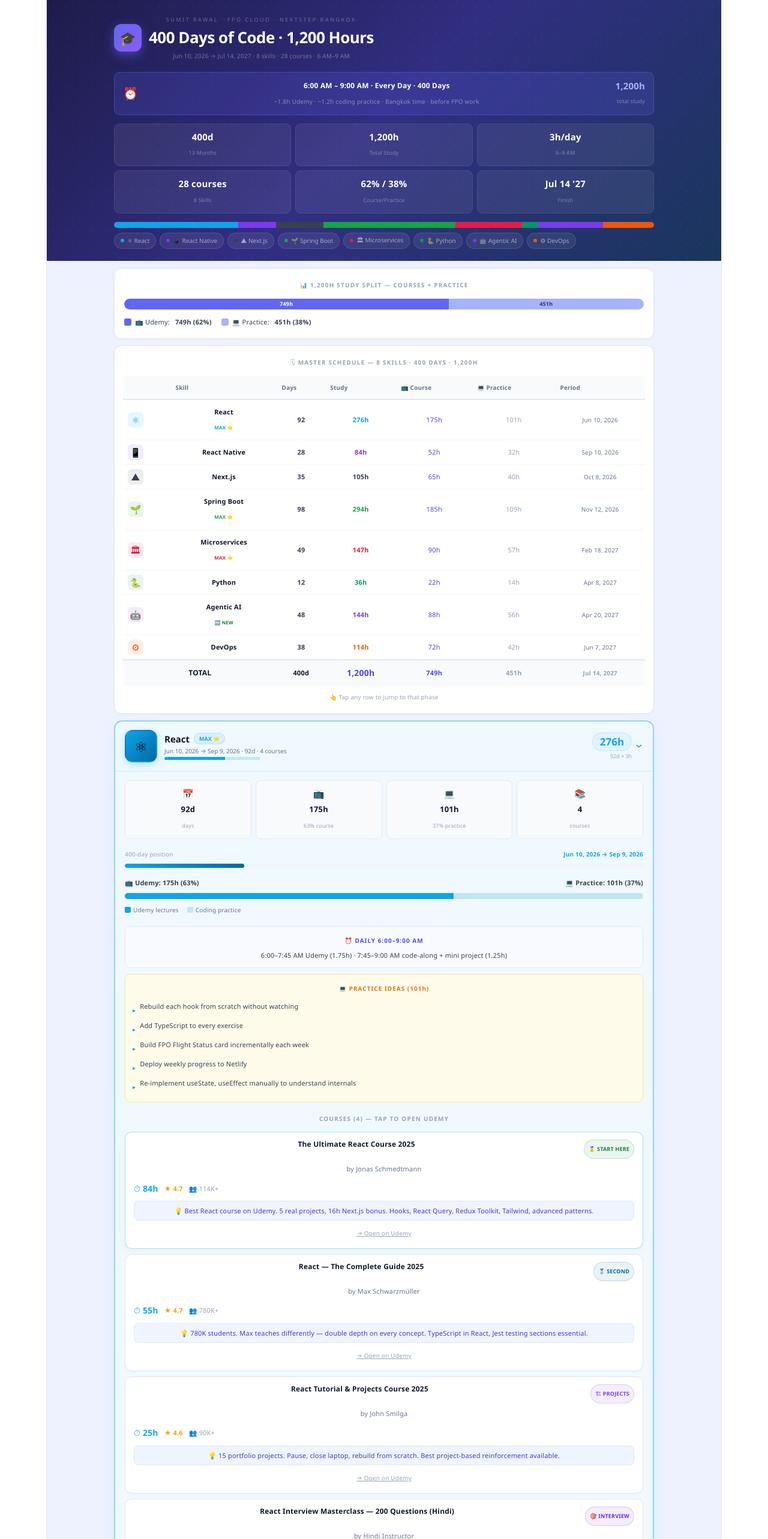
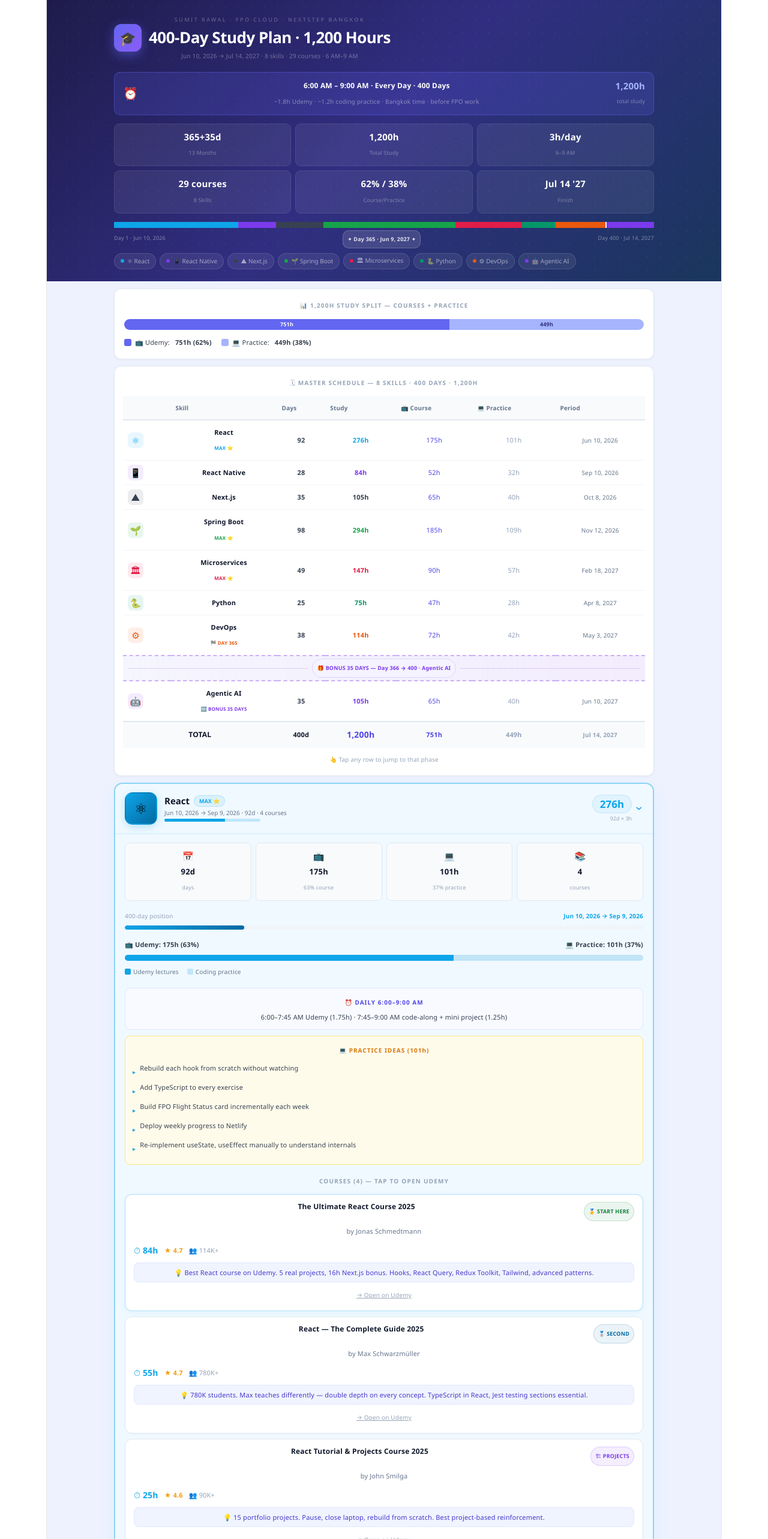
Before and after one commit to sumitrawaltiger/best-udemy-courses-of-fullstack, a React (Vite) app: page / in a window 1280 px wide. Shown: the top 2566 px of the page at 60% size. Built offline with nearby package versions, Linux system fonts and the light colour scheme.

Commit message:
Updating 400 days of code

```diff
--- a/src/App.jsx
+++ b/src/App.jsx
@@ -58,7 +58,7 @@
         url: 'https://www.udemy.com/course/react-tutorial-and-projects-course/',
         tag: '🏗 PROJECTS',
         tc: '#7C3AED',
-        why: '15 portfolio projects. Pause, close laptop, rebuild from scratch. Best project-based reinforcement available.',
+        why: '15 portfolio projects. Pause, close laptop, rebuild from scratch. Best project-based reinforcement.',
       },
       {
         h: 11,
@@ -69,7 +69,7 @@
         url: 'https://www.udemy.com/course/react-interview-masterclass-top-200-questions-in-hindi/',
         tag: '🎯 INTERVIEW',
         tc: '#6D28D9',
-        why: '200 Q&A consolidates everything learned. Do in last week as your exit exam before React Native.',
+        why: '200 Q&A consolidates everything. Do in last week as your exit exam before React Native.',
       },
     ],
   },
@@ -119,7 +119,7 @@
         url: 'https://www.udemy.com/course/react-native-the-practical-guide/',
         tag: '🥈 SECOND',
         tc: '#0369A1',
-        why: 'Max covers animations, device APIs (camera, location, haptics) Grider skips. Different angle = deeper understanding.',
+        why: 'Max covers animations, device APIs (camera, location, haptics) that Grider skips. Different angle = deeper understanding.',
       },
     ],
   },
@@ -180,7 +180,7 @@
         url: 'https://www.udemy.com/course/nextjs-fullstack-development-2023-by-anil-dollor',
         tag: '🇮🇳 HINDI',
         tc: '#D97706',
-        why: 'Hindi full-stack walkthrough. Deployment + full-stack patterns explained very clearly in Hindi.',
+        why: 'Hindi full-stack walkthrough. Deployment and full-stack patterns explained very clearly.',
       },
     ],
   },
@@ -205,7 +205,7 @@
       'Write JUnit tests for every class you build',
       'Build Flight CRUD REST API from scratch each week',
       'Try to reproduce the exercise BEFORE watching the solution',
-      'Map every concept to FPO: Spring Bean = Lambda function',
+      'Map every concept to FPO: Spring Bean = Lambda, JPA = DynamoDB',
       'Run your API with Docker Compose + Postman collection',
     ],
     courses: [
@@ -346,13 +346,13 @@
     dark: '#047857',
     bg: '#ECFDF5',
     border: '#A7F3D0',
-    days: 12,
-    total: 36,
-    courseH: 22,
-    practiceH: 14,
+    days: 25,
+    total: 75,
+    courseH: 47,
+    practiceH: 28,
     offset: 302,
     startDate: 'Apr 8, 2027',
-    endDate: 'Apr 19, 2027',
+    endDate: 'May 2, 2027',
     tag: '',
     daily:
       '6:00–7:30 AM Udemy (1.5h) · 7:30–9:00 AM write Python scripts (1.5h)',
@@ -361,19 +361,19 @@
       'Build a server health checker using subprocess + requests',
       'Parse CloudWatch logs with regex in Python',
       'Write a Kubernetes pod monitor using the K8s Python client',
-      'Automate a daily FPO infra report to Slack',
+      'Automate a daily FPO infra report to Slack with Python',
     ],
     courses: [
       {
-        h: 13,
+        h: 22,
         rating: 4.8,
         stu: '3M+',
-        title: '100 Days of Code — Python Pro Bootcamp (Days 1–30 only)',
+        title: '100 Days of Code — Python Pro Bootcamp (Days 1–55)',
         by: 'Dr. Angela Yu',
         url: 'https://www.udemy.com/course/100-days-of-code/',
         tag: '🥇 PRIMARY',
         tc: '#15803D',
-        why: 'Best Python course ever made. 4.8★, 500K reviews. Focus Days 1–30 only (core syntax, OOP, file I/O). Skip data science sections entirely.',
+        why: 'Best Python course ever. 4.8★, 500K reviews. Focus Days 1–55 (core + scripting). Skip data science days entirely.',
       },
       {
         h: 9,
@@ -384,79 +384,29 @@
         url: 'https://www.udemy.com/course/automate/',
         tag: '⚙ AUTOMATE',
         tc: '#0369A1',
-        why: 'Pure DevOps automation focus — file I/O, subprocess, regex for log parsing, scheduling. 9h, extremely dense and practical.',
-      },
-    ],
-  },
-  {
-    id: 'agentic',
-    name: 'Agentic AI',
-    icon: '🤖',
-    color: '#7C3AED',
-    dark: '#6D28D9',
-    bg: '#F5F3FF',
-    border: '#DDD6FE',
-    days: 48,
-    total: 144,
-    courseH: 88,
-    practiceH: 56,
-    offset: 314,
-    startDate: 'Apr 20, 2027',
-    endDate: 'Jun 6, 2027',
-    tag: '🆕 NEW',
-    daily:
-      '6:00–7:30 AM Udemy (1.5h) · 7:30–9:00 AM build agents in Python (1.5h)',
-    practice: [
-      'Build a RAG pipeline querying your own FPO documentation',
-      'Create a multi-agent research tool with LangGraph',
-      'Deploy a LangChain agent as an AWS Lambda function using boto3',
-      'Build FPO AI assistant: natural language queries over flight data',
-      'Ship one complete agent project to GitHub each week',
-    ],
-    courses: [
-      {
-        h: 22,
+        why: 'Pure DevOps automation — file I/O, subprocess, regex for log parsing, scheduling. 9h, extremely dense.',
+      },
+      {
+        h: 9,
+        rating: 4.6,
+        stu: '100K+',
+        title: 'Python Mega Course — Build 10 Real Apps',
+        by: 'Ardit Sulce',
+        url: 'https://www.udemy.com/course/the-python-mega-course/',
+        tag: '🏗 PROJECTS',
+        tc: '#7C3AED',
+        why: "10 real projects bridge fundamentals to practical DevOps scripting. Reinforces Angela's concepts with hands-on apps.",
+      },
+      {
+        h: 7,
         rating: 4.7,
-        stu: '60K+',
-        title: 'ChatGPT + Generative AI Masterclass 2026',
-        by: 'Dr. Frank Kane (ex-Amazon)',
-        url: 'https://www.udemy.com/course/chatgpt-and-generative-ai/',
-        tag: '✨ GEN AI FIRST',
+        stu: '500K+',
+        title: 'Complete Python Bootcamp (DevOps scripts focus)',
+        by: 'Jose Portilla',
+        url: 'https://www.udemy.com/course/complete-python-bootcamp/',
+        tag: '🔧 DEVOPS',
         tc: '#D97706',
-        why: 'Start here before LangChain. Ex-Amazon. Covers LLMs, embeddings, RAG, prompt engineering (CoT, ReAct), AWS Bedrock. Essential GenAI foundation.',
-      },
-      {
-        h: 22,
-        rating: 4.7,
-        stu: '114K+',
-        title: 'LangChain: Develop LLM Powered Applications',
-        by: 'Eden Marco',
-        url: 'https://www.udemy.com/course/langchain/',
-        tag: '🔗 LANGCHAIN',
-        tc: '#0369A1',
-        why: '114K students. LangChain fundamentals, RAG pipelines, vector databases (Pinecone, FAISS), memory, tool calling. Foundation for LangGraph.',
-      },
-      {
-        h: 30,
-        rating: 4.7,
-        stu: '50K+',
-        title: 'Complete Agentic AI Engineering Course 2026',
-        by: 'Ed Donner',
-        url: 'https://www.udemy.com/course/the-complete-agentic-ai-engineering-course/',
-        tag: '🤖 FLAGSHIP',
-        tc: '#7C3AED',
-        why: 'THE 2026 flagship: 8 real projects — Career Digital Twin, Deep Research, SDR Agent, Engineering Team, Browser Agent. OpenAI Agents SDK + CrewAI + LangGraph + AutoGen + MCP.',
-      },
-      {
-        h: 14,
-        rating: 4.6,
-        stu: '35K+',
-        title: 'AI Agents: Automation & Business with LangChain & LLMs',
-        by: 'Eden Marco',
-        url: 'https://www.udemy.com/course/ai-agents-automation-business-with-langchain-llm/',
-        tag: '🏢 BUSINESS',
-        tc: '#15803D',
-        why: 'Business automation agents, AutoGen multi-agent teams, LangFlow, BabyAGI patterns. Bridges theory to real-world automation.',
+        why: "Portilla's DevOps-relevant sections: subprocess, os/sys, argparse, logging. Perfect complement to Sweigart for FPO automation work.",
       },
     ],
   },
@@ -472,17 +422,17 @@
     total: 114,
     courseH: 72,
     practiceH: 42,
-    offset: 362,
-    startDate: 'Jun 7, 2027',
-    endDate: 'Jul 14, 2027',
-    tag: '',
+    offset: 327,
+    startDate: 'May 3, 2027',
+    endDate: 'Jun 9, 2027',
+    tag: '🏁 DAY 365',
     daily:
       '6:00–7:40 AM Udemy (1.67h) · 7:40–9:00 AM terminal labs + hands-on (1.33h)',
     practice: [
       'Run every K8s command in KodeKloud terminal labs',
       'Write Terraform for one AWS resource you use daily in FPO',
       'Set up GitHub Actions CI for your Spring Boot API project',
-      'Deploy your full 400-day capstone with Docker Compose + K8s',
+      'Deploy your full 365-day capstone with Docker Compose + K8s',
       'Propose one concrete DevOps improvement to Karsten from this phase',
     ],
     courses: [
@@ -517,7 +467,7 @@
         url: 'https://www.udemy.com/course/mastering-devops-with-anil-dollor-2023/',
         tag: '🇮🇳 HINDI',
         tc: '#D97706',
-        why: 'Hindi DevOps recap — ties everything together in your native language. Perfect closure for the 400-day journey.',
+        why: 'Hindi DevOps recap — ties everything together in your native language. Great closure for the 365-day block.',
       },
       {
         h: 9,
@@ -529,6 +479,67 @@
         tag: '🏗 TERRAFORM',
         tc: '#059669',
         why: 'Essential IaC for FPO AWS automation. KodeKloud interactive labs = hands-on from day 1.',
+      },
+    ],
+  },
+  {
+    id: 'agentic',
+    name: 'Agentic AI',
+    icon: '🤖',
+    color: '#7C3AED',
+    dark: '#6D28D9',
+    bg: '#F5F3FF',
+    border: '#DDD6FE',
+    days: 35,
+    total: 105,
+    courseH: 65,
+    practiceH: 40,
+    offset: 365,
+    startDate: 'Jun 10, 2027',
+    endDate: 'Jul 14, 2027',
+    tag: '🆕 BONUS 35 DAYS',
+    daily:
+      '6:00–7:30 AM Udemy (1.5h) · 7:30–9:00 AM build AI agents in Python (1.5h)',
+    practice: [
+      'Build a RAG pipeline querying your own FPO documentation',
+      'Create a LangGraph multi-agent research workflow',
+      'Deploy a LangChain agent as an AWS Lambda function',
+      'Build FPO AI assistant: natural language queries over flight data',
+      'Ship one complete agent project to GitHub each week',
+    ],
+    courses: [
+      {
+        h: 22,
+        rating: 4.7,
+        stu: '60K+',
+        title: 'ChatGPT + Generative AI Masterclass 2026',
+        by: 'Dr. Frank Kane (ex-Amazon)',
+        url: 'https://www.udemy.com/course/chatgpt-and-generative-ai/',
+        tag: '✨ GEN AI FIRST',
+        tc: '#D97706',
+        why: 'Start here before LangChain. Ex-Amazon. LLMs, embeddings, RAG, prompt engineering (CoT, ReAct), AWS Bedrock. Essential GenAI foundation.',
+      },
+      {
+        h: 30,
+        rating: 4.7,
+        stu: '50K+',
+        title: 'Complete Agentic AI Engineering Course 2026',
+        by: 'Ed Donner',
+        url: 'https://www.udemy.com/course/the-complete-agentic-ai-engineering-course/',
+        tag: '🤖 FLAGSHIP',
+        tc: '#7C3AED',
+        why: 'THE 2026 flagship: 8 real projects — Career Digital Twin, Deep Research, SDR Agent, Engineering Team. OpenAI Agents SDK + CrewAI + LangGraph + AutoGen + MCP.',
+      },
+      {
+        h: 13,
+        rating: 4.7,
+        stu: '114K+',
+        title: 'LangChain: Develop LLM Powered Applications',
+        by: 'Eden Marco',
+        url: 'https://www.udemy.com/course/langchain/',
+        tag: '🔗 LANGCHAIN',
+        tc: '#0369A1',
+        why: '114K students. LangChain chains, RAG pipelines, vector databases (Pinecone, FAISS), memory, tool calling. Foundation for building production agents.',
       },
     ],
   },
@@ -1150,7 +1161,7 @@
                   lineHeight: 1.15,
                 }}
               >
-                400 Days of Code · 1,200 Hours
+                400-Day Study Plan · 1,200 Hours
               </div>
               <div
                 style={{
@@ -1208,7 +1219,7 @@
             }}
           >
             {[
-              ['400d', '13 Months'],
+              ['365+35d', '13 Months'],
               ['1,200h', 'Total Study'],
               ['3h/day', '6–9 AM'],
               [TOT_COURSES + ' courses', '8 Skills'],
@@ -1247,14 +1258,15 @@
             ))}
           </div>
 
-          {/* 400-day visual bar */}
-          <div
-            style={{
+          {/* 400-day visual bar with Day-365 boundary */}
+          <div style={{ marginBottom: 8 }}>
+            <div
+              style={{
+                position: 'relative',
                 height: 10,
                 borderRadius: 5,
-              overflow: 'hidden',
-              display: 'flex',
-              marginBottom: 8,
+                overflow: 'visible',
+                display: 'flex',
                 boxShadow: 'inset 0 1px 3px rgba(0,0,0,0.3)',
               }}
             >
@@ -1264,12 +1276,63 @@
                 ['#374151', 35],
                 ['#16A34A', 98],
                 ['#E11D48', 49],
-              ['#059669', 12],
-              ['#7C3AED', 48],
+                ['#059669', 25],
                 ['#EA580C', 38],
+                ['#7C3AED', 35],
               ].map(([col, fl], i) => (
-              <div key={i} style={{ flex: fl, background: col }} />
+                <div
+                  key={i}
+                  style={{
+                    flex: fl,
+                    background: col,
+                    position: 'relative',
+                    overflow: 'hidden',
+                  }}
+                >
+                  {i === 6 && (
+                    <div
+                      style={{
+                        position: 'absolute',
+                        right: -1,
+                        top: 0,
+                        bottom: 0,
+                        width: 3,
+                        background: '#fff',
+                        opacity: 0.95,
+                        zIndex: 3,
+                      }}
+                    />
+                  )}
+                </div>
               ))}
+            </div>
+            <div
+              style={{
+                display: 'flex',
+                justifyContent: 'space-between',
+                marginTop: 4,
+              }}
+            >
+              <span style={{ fontSize: 9, color: 'rgba(255,255,255,0.42)' }}>
+                Day 1 · Jun 10, 2026
+              </span>
+              <span
+                style={{
+                  fontSize: 9,
+                  fontWeight: 800,
+                  color: 'rgba(255,255,255,0.85)',
+                  background: 'rgba(255,255,255,0.12)',
+                  padding: '1px 7px',
+                  borderRadius: 10,
+                  border: '1px solid rgba(255,255,255,0.2)',
+                }}
+              >
+                ✦ Day 365 · Jun 9, 2027 ✦
+              </span>
+              <span style={{ fontSize: 9, color: 'rgba(255,255,255,0.42)' }}>
+                Day 400 · Jul 14, 2027
+              </span>
+            </div>
           </div>
 
           {/* Phase pills — horizontal scroll on mobile */}
@@ -1487,6 +1550,59 @@
             </thead>
             <tbody>
               {PHASES.map((p, i) => (
+                <>
+                  {p.id === 'agentic' && (
+                    <tr key={'div'}>
+                      <td
+                        colSpan={7}
+                        style={{
+                          padding: '4px 8px',
+                          background:
+                            'linear-gradient(90deg,#6366F110,#7C3AED18)',
+                          borderTop: '2px dashed #7C3AED60',
+                          borderBottom: '2px dashed #7C3AED60',
+                        }}
+                      >
+                        <div
+                          style={{
+                            display: 'flex',
+                            alignItems: 'center',
+                            gap: 6,
+                            justifyContent: 'center',
+                          }}
+                        >
+                          <div
+                            style={{
+                              height: 1,
+                              flex: 1,
+                              background: '#7C3AED30',
+                            }}
+                          />
+                          <span
+                            style={{
+                              fontSize: 9,
+                              fontWeight: 800,
+                              color: '#7C3AED',
+                              whiteSpace: 'nowrap',
+                              padding: '2px 8px',
+                              background: '#F5F3FF',
+                              borderRadius: 20,
+                              border: '1px solid #DDD6FE',
+                            }}
+                          >
+                            🎁 BONUS 35 DAYS — Day 366 → 400 · Agentic AI
+                          </span>
+                          <div
+                            style={{
+                              height: 1,
+                              flex: 1,
+                              background: '#7C3AED30',
+                            }}
+                          />
+                        </div>
+                      </td>
+                    </tr>
+                  )}
                   <tr
                     key={i}
                     style={{
@@ -1576,6 +1692,7 @@
                       {p.startDate}
                     </td>
                   </tr>
+                </>
               ))}
               <tr
                 style={{
```
Lines whose indentation alone changed are shown as unchanged.
